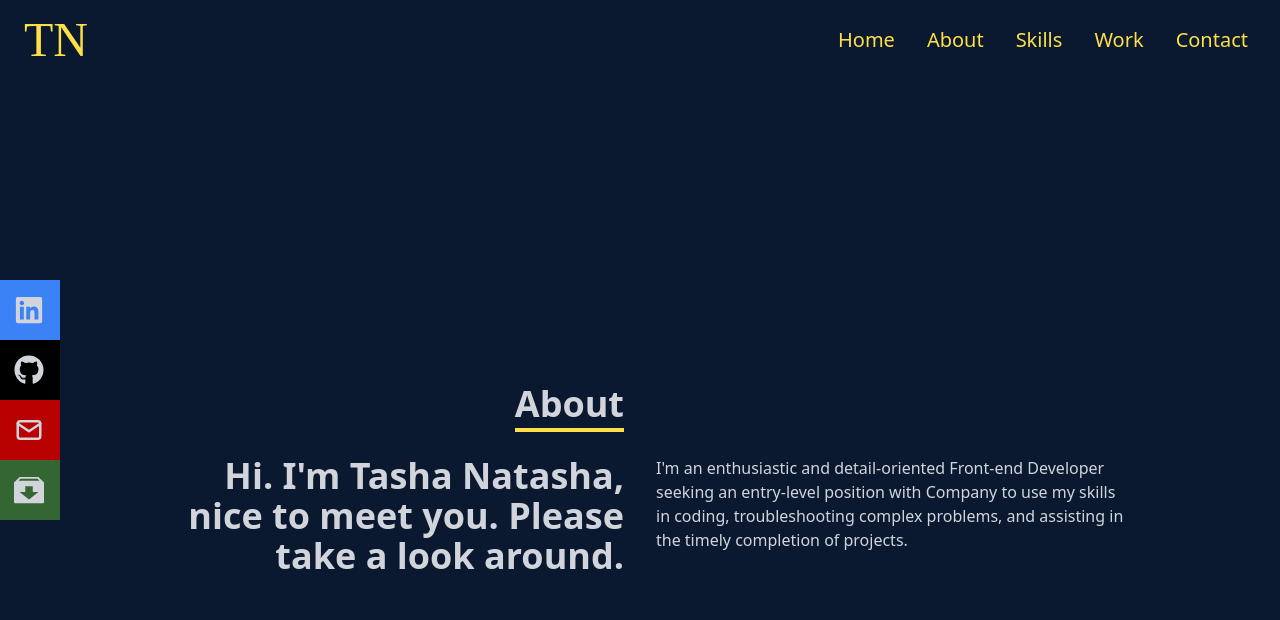
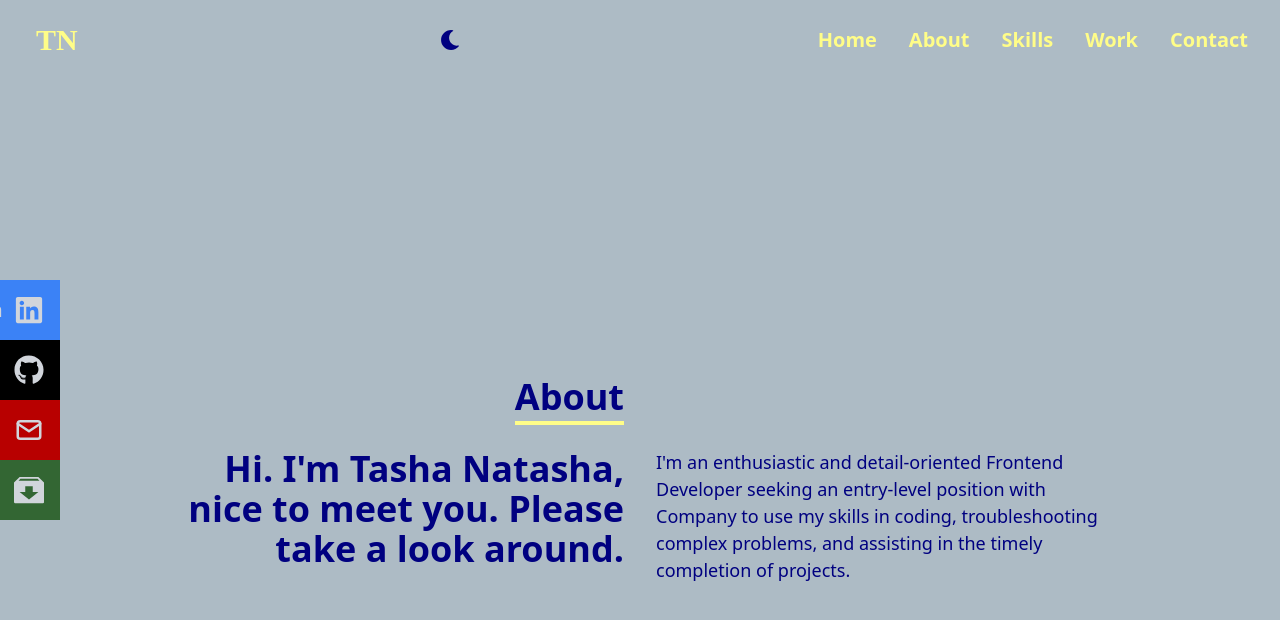
Before and after one commit to Tasha1003Natasha/Portfolio-Website, a React (Create React App) app: page /about in a window 1280 px wide. Shown: the top 620 px of the page. Built offline with nearby package versions, Linux system fonts and the light colour scheme.

Commit message:
Шаблон черно-біла тема

```diff
--- a/src/components/About/About.jsx
+++ b/src/components/About/About.jsx
@@ -2,15 +2,19 @@ import React from 'react';
 
 const About = () => {
   return (
-    <div name="about" className="w-full h-screen bg-[#0a192f] text-gray-300">
+    // dark:bg-[#0d1c2c] dark:text-[#8892b0]
+
+    <div
+      name="about"
+      className="w-full h-screen bg-[#adbbc5] text-[#000080] dark:bg-[#0d1c2c] dark:text-gray-300"
+    >
       <div className="flex flex-col justify-center items-center w-full h-full">
         <div className="max-w-[1000px] w-full grid grid-cols-2 gap-8">
           <div className="sm:text-right pb-8 pl-4">
-            <p className="text-4xl font-bold inline border-b-4 border-yellow-300">
+            <p className="text-4xl font-bold inline border-b-4 border-[#fffd88]  dark:border-yellow-300">
               About
             </p>
           </div>
-          <div></div>
         </div>
         <div className="max-w-[1000px] w-full grid sm:grid-cols-2 gap-8 px-4">
           <div className="sm:text-right text-4xl font-bold">
@@ -20,11 +24,11 @@ const About = () => {
             </p>
           </div>
           <div>
-            <p>
-              I'm an enthusiastic and detail-oriented Front-end Developer
-              seeking an entry-level position with Company to use my skills in
-              coding, troubleshooting complex problems, and assisting in the
-              timely completion of projects.
+            <p className="text-[18px]">
+              I'm an enthusiastic and detail-oriented Frontend Developer seeking
+              an entry-level position with Company to use my skills in coding,
+              troubleshooting complex problems, and assisting in the timely
+              completion of projects.
             </p>
           </div>
         </div>
--- a/src/components/Home/Home.jsx
+++ b/src/components/Home/Home.jsx
@@ -11,26 +11,25 @@ import Me from '../../assets/me10.png';
 const Home = () => {
   return (
     <>
-      <div className="w-full h-full py-20 bg-gradient-to-l from-white to-slate-900 hover:bg-gradient-to-r">
-        <div className="lg:max-w-[1000px] mx-auto bg-[#000033] text-[#8892b0] rounded-2xl">
-          {/* <div className="w-full h-full py-20 bg-gradient-to-l from-slate-900 to-amber-300  hover:bg-gradient-to-r"> */}
-          {/* <div className="lg:max-w-[1000px] mx-auto bg-[#0a192f] text-[#8892b0]"> */}
+      <div className="w-full h-screen py-20 bg-gradient-to-l from-white to-[#adbbc5] hover:bg-gradient-to-r  dark:from-white dark:to-[#0d1c2c]">
+        <div className="lg:max-w-[1000px] mx-auto bg-[#adbbc5] text-[#000080]  dark:bg-[#0d1c2c] dark:text-[#8892b0]">
           <div className="flex flex-col md:flex-row items-center">
             <div className=" flex flex-col lg:w-1/2 justify-center items-start p-8">
               <p className=" text-gray-50 font-bold">Hi, my nickname is</p>
-              <h1 className="text-3xl md:text-5xl p-2 text-yellow-300 tracking-loose">
+
+              <h1 className="text-3xl md:text-5xl p-2 text-[#fffd88] dark:text-yellow-300 tracking-loose">
                 Tasha Natasha
               </h1>
               <h2 className="text-3xl md:text-5xl leading-relaxed md:leading-snug mb-2">
-                I'm a Front-end Developer.
+                I'm a Frontend Developer.
               </h2>
-              <p className="text-sm md:text-base text-gray-50 mb-4">
+              <p className="text-base md:text-base text-gray-50 mb-4">
                 I am passionate about creating websites that improve the lives
                 of those around me.
               </p>
               <div>
-                <button className="text-[#0a192f] bg-[#ccd6f6]  group border-2 px-6 py-3 my-2 flex items-center hover:bg-yellow-300 hover:border-yellow-300">
-                  View Work
+                <button className="text-[#0a192f] bg-[#ccd6f6] text-lg group border-2 px-6 py-3 my-2 flex items-center hover:bg-[#fffd88] hover:border-bg-[#fffd88] dark:hover:bg-yellow-300 dark:hover:border-yellow-300">
+                  <a href="/work">View Work</a>
                   <span className="group-hover:rotate-90 duration-300">
                     <HiArrowNarrowRight className="ml-3" />
                   </span>
@@ -54,7 +53,6 @@ const Home = () => {
           </div>
         </div>
       </div>
-
       {/* <About />
       <Skills />
       <Work />
--- a/src/components/Navbar/Navbar.jsx
+++ b/src/components/Navbar/Navbar.jsx
@@ -8,16 +8,26 @@ import { useState } from 'react';
 // import Logo from '../../assets/logo.png';
 import MyPDF from '../../assets/Reisa_Nataliia.pdf';
 
+import Toggle from '../Toggle/ThemeToggle';
+
 const Navbar = () => {
   const [nav, setNav] = useState(false);
   const handleClick = () => setNav(!nav);
 
   return (
-    <div className="w-full h-[80px] flex justify-between items-center px-4 bg-[#0a192f] text-xl text-yellow-300">
+    <div className="w-full h-[80px] flex justify-between items-center px-4 text-xl font-semibold bg-[#adbbc5]  text-[#fffd88] dark:bg-[#0d1c2c] dark:text-yellow-300">
       <div>
-        <h1 className="text-2xl md:text-5xl p-2 text-yellow-300">TN</h1>
+        <h1>
+          <a
+            className="text-3xl p-5 text-[#fffd88] dark:text-yellow-300"
+            href="/"
+          >
+            TN
+          </a>
+        </h1>
         {/* <img src={Logo} alt="logo" style={{ width: '200px' }} /> */}
       </div>
+      <Toggle />
 
       {/* menu */}
       <ul className="hidden md:flex">
@@ -110,7 +120,6 @@ const Navbar = () => {
           <li className="w-[160px] h-[60px] flex justify-between items-center ml-[-100px] hover:ml-[-10px] durection-600 bg-[#336633] ">
             <a
               className="flex justify-between items-center w-full text-gray-300"
-              // href="/"
               href={MyPDF}
               download="Reisa_Nataliia.pdf"
             >
--- a/src/components/Skills/Skills.jsx
+++ b/src/components/Skills/Skills.jsx
@@ -13,11 +13,14 @@ import Sass from '../../assets/sass.png';
 
 const Skills = () => {
   return (
-    <div name="skills" className="w-full h-screen bg-[#0a192f] text-gray-300">
+    <div
+      name="skills"
+      className="w-full h-screen bg-[#adbbc5] text-[#000080] dark:bg-[#0d1c2c] dark:text-gray-300"
+    >
       {/* Container */}
       <div className="max-w-[1000px] mx-auto p-4 flex flex-col justify-center w-full h-full">
         <div>
-          <p className="text-4xl font-bold inline border-b-4 border-yellow-300 ">
+          <p className="text-4xl font-bold inline border-b-4 border-[#fffd88]  dark:border-yellow-300 ">
             Skills
           </p>
           <p className="py-4">My technical skills</p>
--- /dev/null
+++ b/src/components/Toggle/Background.jsx
@@ -0,0 +1,7 @@
+import React from 'react';
+
+const Background = ({ children }) => {
+  return <body>{children}</body>;
+};
+
+export default Background;
--- /dev/null
+++ b/src/components/Toggle/ThemeContext.jsx
@@ -0,0 +1,47 @@
+import React from 'react';
+
+const getInitialTheme = () => {
+  if (typeof window !== 'undefined' && window.localStorage) {
+    const storedPrefs = window.localStorage.getItem('color-theme');
+    if (typeof storedPrefs === 'string') {
+      return storedPrefs;
+    }
+
+    const userMedia = window.matchMedia('(prefers-color-scheme: dark)');
+    if (userMedia.matches) {
+      return 'dark';
+    }
+  }
+
+  return 'light'; // light theme as the default;
+};
+
+export const ThemeContext = React.createContext();
+
+export const ThemeProvider = ({ initialTheme, children }) => {
+  const [theme, setTheme] = React.useState(getInitialTheme);
+
+  const rawSetTheme = rawTheme => {
+    const root = window.document.documentElement;
+    const isDark = rawTheme === 'dark';
+
+    root.classList.remove(isDark ? 'light' : 'dark');
+    root.classList.add(rawTheme);
+
+    localStorage.setItem('color-theme', rawTheme);
+  };
+
+  if (initialTheme) {
+    rawSetTheme(initialTheme);
+  }
+
+  React.useEffect(() => {
+    rawSetTheme(theme);
+  }, [theme]);
+
+  return (
+    <ThemeContext.Provider value={{ theme, setTheme }}>
+      {children}
+    </ThemeContext.Provider>
+  );
+};
--- /dev/null
+++ b/src/components/Toggle/ThemeToggle.jsx
@@ -0,0 +1,25 @@
+import React from 'react';
+import { FaSun, FaMoon } from 'react-icons/fa';
+import { ThemeContext } from './ThemeContext';
+
+const Toggle = () => {
+  const { theme, setTheme } = React.useContext(ThemeContext);
+
+  return (
+    <div className="transition duration-500 ease-in-out rounded-full p-2">
+      {theme === 'dark' ? (
+        <FaSun
+          onClick={() => setTheme(theme === 'dark' ? 'light' : 'dark')}
+          className="text-gray-500 dark:text-gray-400"
+        />
+      ) : (
+        <FaMoon
+          onClick={() => setTheme(theme === 'dark' ? 'light' : 'dark')}
+          className="text-[#000080] dark:text-gray-400"
+        />
+      )}
+    </div>
+  );
+};
+
+export default Toggle;
--- a/src/components/Work/Work.jsx
+++ b/src/components/Work/Work.jsx
@@ -6,22 +6,25 @@ import Kapusta from '../../assets/kapusta.png';
 
 const Work = () => {
   return (
-    <div name="work" className="w-full md:h-screen text-gray-300 bg-[#0a192f]">
-      <div className="max-w-[1000px] mx-auto p-8 flex flex-col justify-center w-full h-screen">
-        <div className="pt-6">
-          <p className="text-4xl font-bold inline border-b-4 text-gray-300 border-yellow-300">
+    <div
+      name="work"
+      className="w-full md:h-screenbg-[#adbbc5] bg-[#adbbc5] text-[#000080] dark:bg-[#0d1c2c] dark:text-gray-300"
+    >
+      <div className="max-w-[800px] mx-auto p-6 flex flex-col justify-center w-full h-screen">
+        <div className="pt-2">
+          <p className="text-4xl font-bold inline border-b-4 text-[#000080] dark:text-gray-300 border-[#fffd88]  dark:border-yellow-300">
             Work
           </p>
-          <p className="py-2"> Check out some of my recent work</p>
+          <p className="py-4"> Check out some of my recent work</p>
         </div>
 
         {/* Container */}
-        <div className="mx-auto grid w-full grid-cols-1 gap-8 pt-12 sm:w-3/4 md:gap-10 lg:w-full lg:grid-cols-2">
+        <div className="mx-auto grid w-full grid-cols-1 gap-8 pt-2 sm:w-3/4 md:gap-10 lg:w-full lg:grid-cols-2">
           <a
             href="https://tasha1003natasha.github.io/Web-studio/"
             className="mx-auto transform transition-all hover:scale-105 md:mx-0"
           >
-            <img className="w-[500px] h-full shadow" src={Studio} alt="/" />
+            <img className="w-full h-full shadow" src={Studio} alt="/" />
           </a>
           <a
             href="https://tasha1003natasha.github.io/HELLISH-ENGLISH/"
--- a/src/index.js
+++ b/src/index.js
@@ -4,10 +4,17 @@ import { App } from 'components/App';
 import './index.css';
 import { BrowserRouter } from 'react-router-dom';
 
+import { ThemeProvider } from './components/Toggle/ThemeContext';
+import Background from './components/Toggle/Background';
+
 ReactDOM.createRoot(document.getElementById('root')).render(
   <React.StrictMode>
     <BrowserRouter>
-      <App />
+      <ThemeProvider>
+        <Background>
+          <App />
+        </Background>
+      </ThemeProvider>
     </BrowserRouter>
   </React.StrictMode>
 );
--- a/tailwind.config.js
+++ b/tailwind.config.js
@@ -9,7 +9,7 @@
 
 module.exports = {
   purge: ['./src/**/*.{js,jsx,ts,tsx}', './public/index.html'],
-
+  darkMode: 'class',
   theme: {
     extend: {},
     screens: {
```
Also changed, not shown: src/components/Contact/Contact.jsx (+8 -137 lines).
